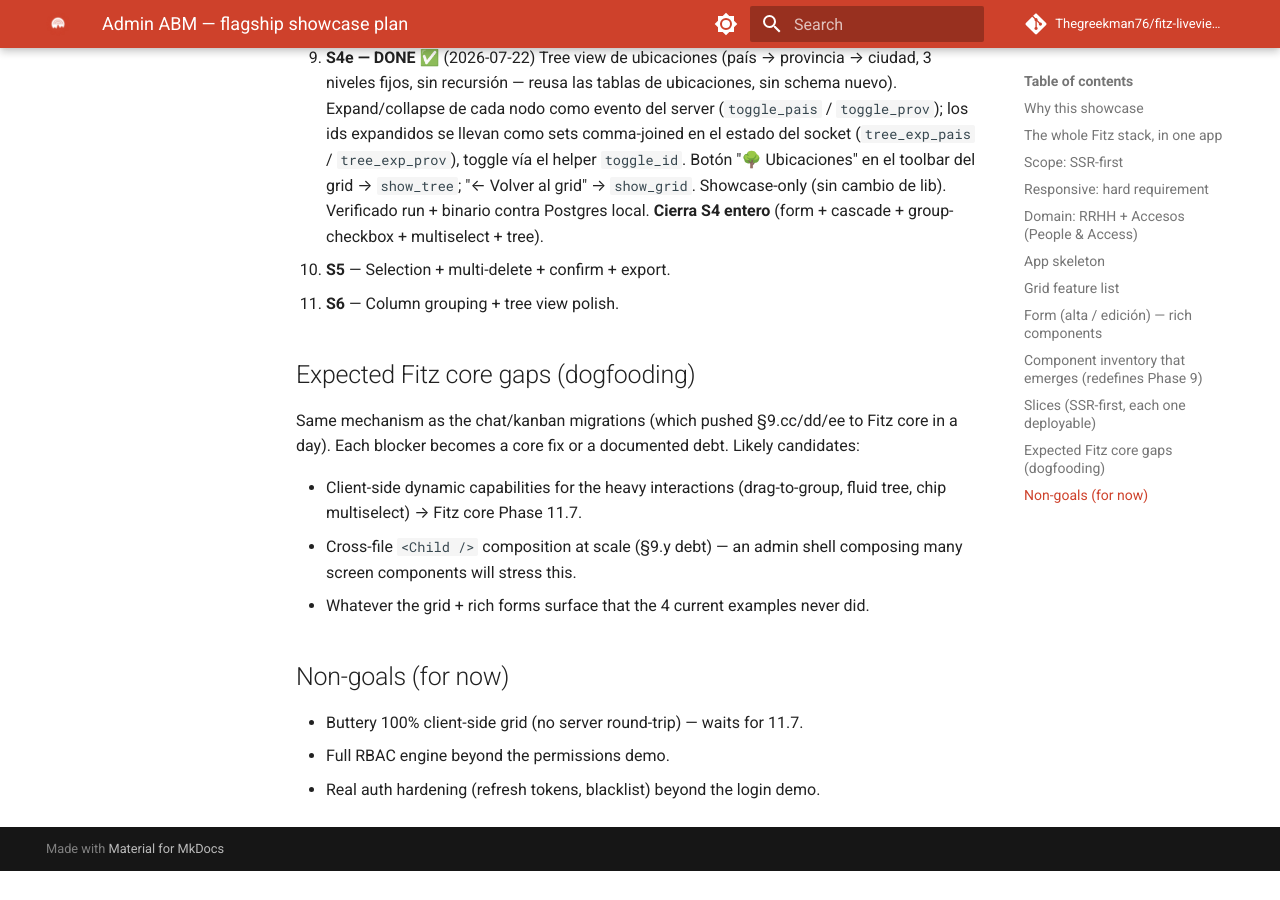
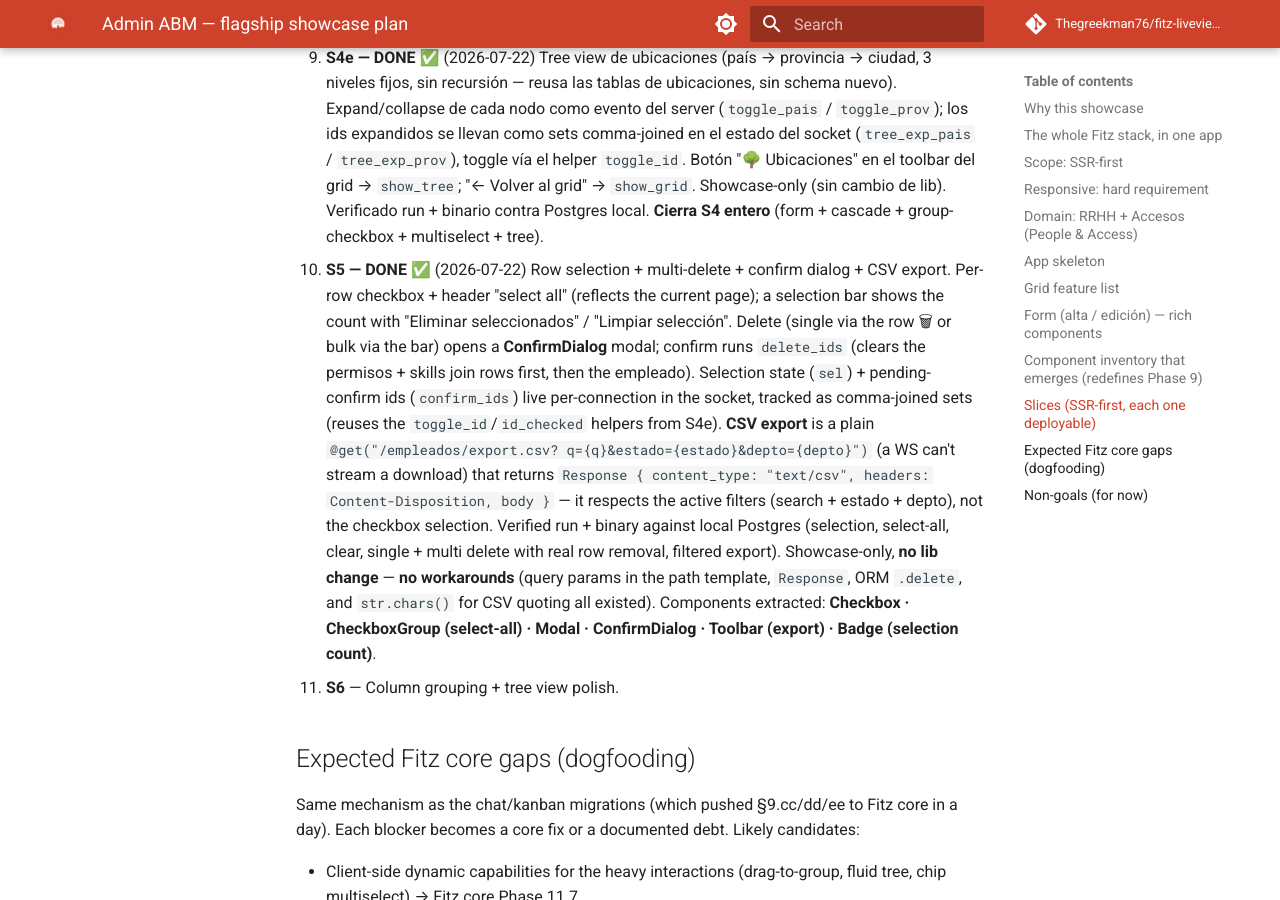
Before and after one commit to Thegreekman76/fitz-liveviews, an MkDocs documentation site: the page built from docs/showcase-admin-abm-plan.md, in a window 1280 px wide and 900 px high, scrolled down 4945 px. Built offline with MkDocs 1.6.1 and Material for MkDocs 9.7.7, drawn with Linux system fonts in a browser that asks for light colours; comment, search, counter and statistics services are not loaded; before the commit the page ends 5816 px from its top, so only the background shows below that.

Commit message:
admin: S5 selección + multi-delete + confirm + export CSV
Selección de filas (checkbox por fila + select-all por página + barra
con contador), borrado single/múltiple con ConfirmDialog modal
(delete_ids limpia los joins permisos/skills antes del row), y export
CSV vía @get(/empleados/export.csv?...) con Response{text/csv,
Content-Disposition} respetando los filtros activos. Estado de
selección per-connection como set comma-joined. Showcase-only (sin
cambio de lib), sin workarounds — query params, Response, ORM .delete
y str.chars() ya existían. Verificado run + binario contra Postgres.

Componentes: Checkbox, CheckboxGroup, Modal, ConfirmDialog, Toolbar, Badge."

```diff
--- a/docs/showcase-admin-abm-plan.md
+++ b/docs/showcase-admin-abm-plan.md
@@ -181,7 +181,25 @@ Companion UI library from **8 basic components** to **~22-25**:
      Showcase-only (sin cambio de lib). Verificado run + binario contra
      Postgres local. **Cierra S4 entero** (form + cascade + group-checkbox +
      multiselect + tree).
-5. **S5** — Selection + multi-delete + confirm + export.
+5. **S5 — DONE** ✅ (2026-07-22) Row selection + multi-delete + confirm
+   dialog + CSV export. Per-row checkbox + header "select all" (reflects the
+   current page); a selection bar shows the count with "Eliminar
+   seleccionados" / "Limpiar selección". Delete (single via the row 🗑 or bulk
+   via the bar) opens a **ConfirmDialog** modal; confirm runs `delete_ids`
+   (clears the permisos + skills join rows first, then the empleado). Selection
+   state (`sel`) + pending-confirm ids (`confirm_ids`) live per-connection in
+   the socket, tracked as comma-joined sets (reuses the `toggle_id`/`id_checked`
+   helpers from S4e). **CSV export** is a plain `@get("/empleados/export.csv?
+   q={q}&estado={estado}&depto={depto}")` (a WS can't stream a download) that
+   returns `Response { content_type: "text/csv", headers: Content-Disposition,
+   body }` — it respects the active filters (search + estado + depto), not the
+   checkbox selection. Verified run + binary against local Postgres (selection,
+   select-all, clear, single + multi delete with real row removal, filtered
+   export). Showcase-only, **no lib change** — **no workarounds** (query params
+   in the path template, `Response`, ORM `.delete`, and `str.chars()` for CSV
+   quoting all existed). Components extracted: **Checkbox · CheckboxGroup
+   (select-all) · Modal · ConfirmDialog · Toolbar (export) · Badge (selection
+   count)**.
 6. **S6** — Column grouping + tree view polish.
 
 ## Expected Fitz core gaps (dogfooding)
```
Also changed, not shown: 2 other files.
